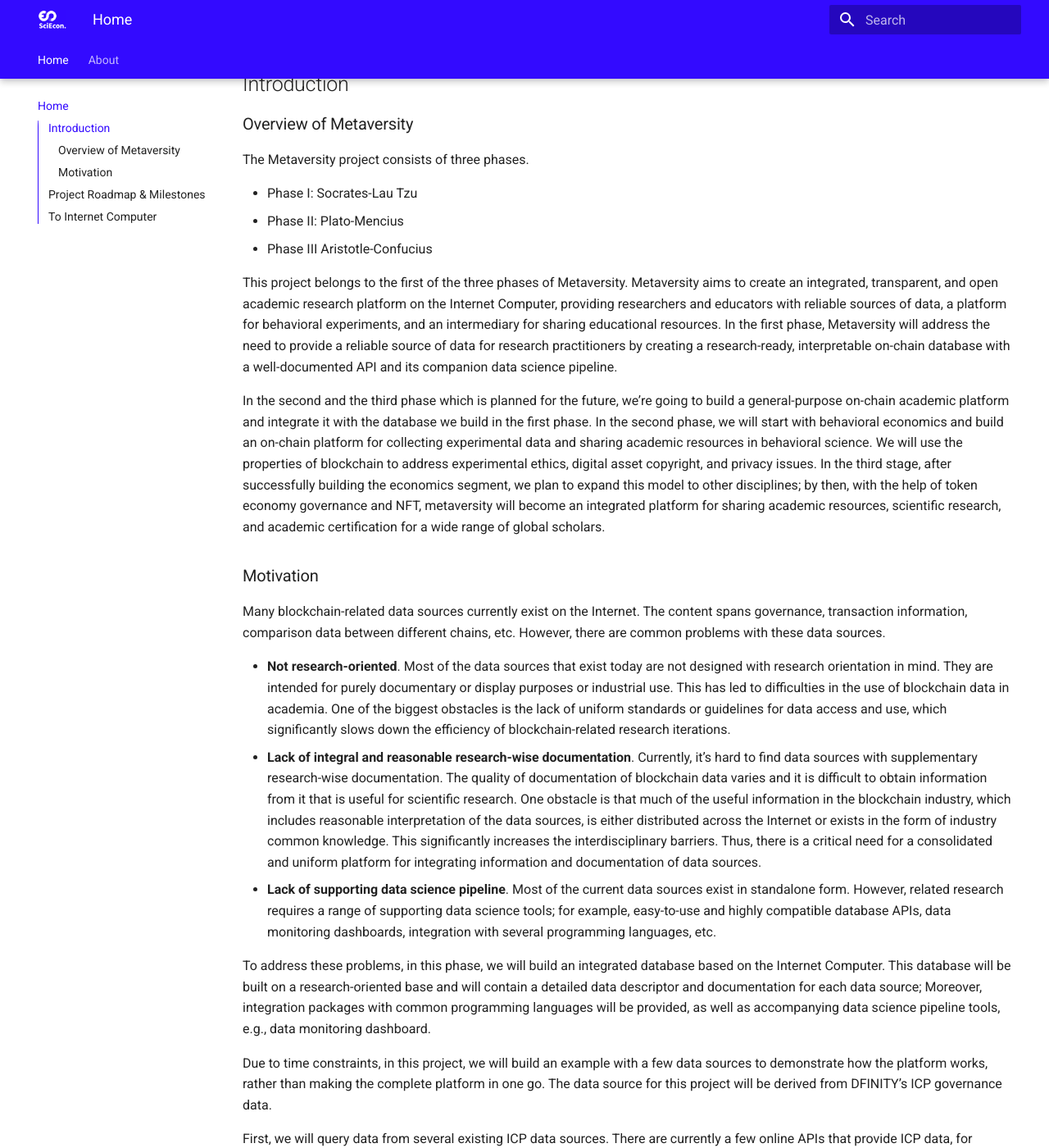
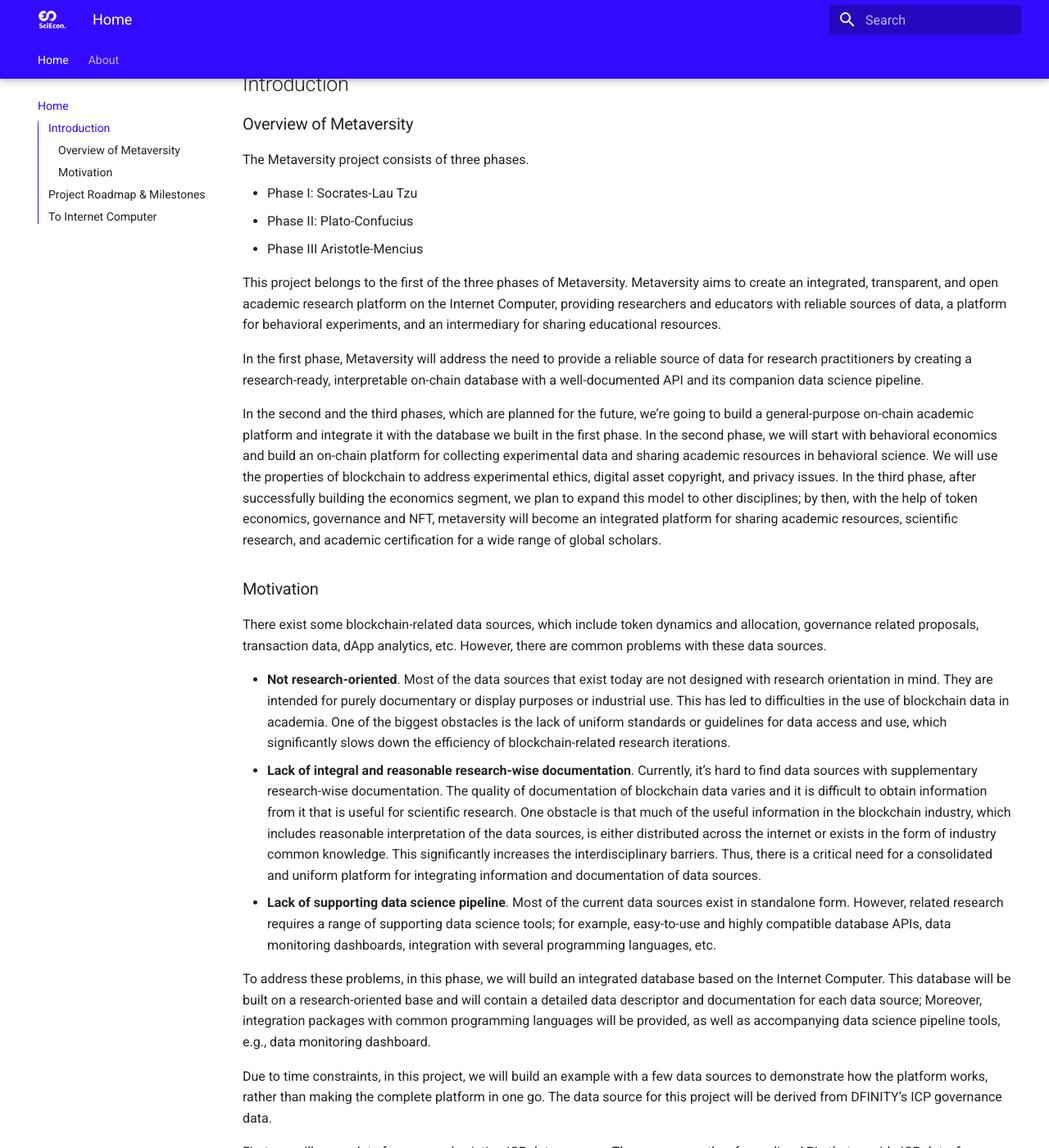
Before and after one commit to SciEcon/metaversity-website, an MkDocs documentation site: the page built from docs/index.md, in a window 1280 px wide and 1400 px high, scrolled down 498 px. Shown: the whole window at 82% size. Built offline with MkDocs 1.6.1 and Material for MkDocs 9.7.7, drawn with Linux system fonts in a browser that asks for light colours; some of the changed text lies outside the part shown.

Commit message:
fix grammar and rebuild

```diff
--- a/docs/index.md
+++ b/docs/index.md
@@ -12,20 +12,21 @@
 The Metaversity project consists of three phases.
 
 - Phase I: Socrates-Lau Tzu
-- Phase II: Plato-Mencius
-- Phase III Aristotle-Confucius
+- Phase II: Plato-Confucius
+- Phase III Aristotle-Mencius
 
 This project belongs to the first of the three phases of Metaversity. Metaversity aims to create an integrated, transparent, and open academic research platform on the Internet Computer, providing researchers and educators with reliable sources of data, a platform for behavioral experiments, and an intermediary for sharing educational resources.
+
 In the first phase, Metaversity will address the need to provide a reliable source of data for research practitioners by creating a research-ready, interpretable on-chain database with a well-documented API and its companion data science pipeline.
 
-In the second and the third phase which is planned for the future, we’re going to build a general-purpose on-chain academic platform and integrate it with the database we build in the first phase. In the second phase, we will start with behavioral economics and build an on-chain platform for collecting experimental data and sharing academic resources in behavioral science. We will use the properties of blockchain to address experimental ethics, digital asset copyright, and privacy issues. In the third stage, after successfully building the economics segment, we plan to expand this model to other disciplines; by then, with the help of token economy governance and NFT, metaversity will become an integrated platform for sharing academic resources, scientific research, and academic certification for a wide range of global scholars.
+In the second and the third phases, which are planned for the future, we’re going to build a general-purpose on-chain academic platform and integrate it with the database we built in the first phase. In the second phase, we will start with behavioral economics and build an on-chain platform for collecting experimental data and sharing academic resources in behavioral science. We will use the properties of blockchain to address experimental ethics, digital asset copyright, and privacy issues. In the third phase, after successfully building the economics segment, we plan to expand this model to other disciplines; by then, with the help of token economics, governance and NFT, metaversity will become an integrated platform for sharing academic resources, scientific research, and academic certification for a wide range of global scholars.
 
 ### Motivation
 
-Many blockchain-related data sources currently exist on the Internet. The content spans governance, transaction information, comparison data between different chains, etc. However, there are common problems with these data sources.
+There exist some blockchain-related data sources, which include token dynamics and allocation, governance related proposals, transaction data, dApp analytics, etc. However, there are common problems with these data sources.
 
 - **Not research-oriented**. Most of the data sources that exist today are not designed with research orientation in mind. They are intended for purely documentary or display purposes or industrial use. This has led to difficulties in the use of blockchain data in academia. One of the biggest obstacles is the lack of uniform standards or guidelines for data access and use, which significantly slows down the efficiency of blockchain-related research iterations.
-- **Lack of integral and reasonable research-wise documentation**. Currently, it’s hard to find data sources with supplementary research-wise documentation. The quality of documentation of blockchain data varies and it is difficult to obtain information from it that is useful for scientific research. One obstacle is that much of the useful information in the blockchain industry, which includes reasonable interpretation of the data sources, is either distributed across the Internet or exists in the form of industry common knowledge. This significantly increases the interdisciplinary barriers. Thus, there is a critical need for a consolidated and uniform platform for integrating information and documentation of data sources.
+- **Lack of integral and reasonable research-wise documentation**. Currently, it’s hard to find data sources with supplementary research-wise documentation. The quality of documentation of blockchain data varies and it is difficult to obtain information from it that is useful for scientific research. One obstacle is that much of the useful information in the blockchain industry, which includes reasonable interpretation of the data sources, is either distributed across the internet or exists in the form of industry common knowledge. This significantly increases the interdisciplinary barriers. Thus, there is a critical need for a consolidated and uniform platform for integrating information and documentation of data sources.
 - **Lack of supporting data science pipeline**. Most of the current data sources exist in standalone form. However, related research requires a range of supporting data science tools; for example, easy-to-use and highly compatible database APIs, data monitoring dashboards, integration with several programming languages, etc.
 
 To address these problems, in this phase, we will build an integrated database based on the Internet Computer. This database will be built on a research-oriented base and will contain a detailed data descriptor and documentation for each data source; Moreover, integration packages with common programming languages will be provided, as well as accompanying data science pipeline tools, e.g., data monitoring dashboard.
@@ -45,11 +46,11 @@
 
 Figure 1 shows the general structure of each data source that we will present. Each data source will consist of three main parts.
 
-The first component is the API itself. At this stage, we plan to provide a more traditional RESTful API and place the data on a centralized server first. The format will be similar to the [Public Dashboard API](https://www.google.com/url?q=https://ic-api.internetcomputer.org/api&sa=D&source=editors&ust=1656587722269640&usg=AOvVaw22OINPory19GRapdq0CHr9) provided by the DFINITY Foundation. We first placed the data on a centralized server to ensure that we could quickly develop features upfront. demonstration and testing. In the future, we have plans to gradually move the data to the Internet Computer and build databases through libraries such as [sudograph](https://www.google.com/url?q=https://github.com/sudograph/sudograph&sa=D&source=editors&ust=1656587722269916&usg=AOvVaw2QYYqtKaNzifT-vqiXcxH0).
+The first component is the API itself. At this stage, we plan to provide a more traditional RESTful API and place the data on a centralized server first. The format will be similar to the [Public Dashboard API](https://www.google.com/url?q=https://ic-api.internetcomputer.org/api&sa=D&source=editors&ust=1656587722269640&usg=AOvVaw22OINPory19GRapdq0CHr9) provided by the DFINITY Foundation. We first place the data on a centralized server to ensure that we could quickly develop features upfront. In the future, we have plans to gradually move the data to the Internet Computer and build databases through libraries such as [sudograph](https://www.google.com/url?q=https://github.com/sudograph/sudograph&sa=D&source=editors&ust=1656587722269916&usg=AOvVaw2QYYqtKaNzifT-vqiXcxH0).
 
 In the second part, we will provide a detailed documentation site hosted on the Internet Computer for each data source. The presentation and structure of the site should be similar to the online documentation of the [Alpha API](https://www.google.com/url?q=https://www.alphavantage.co/documentation/&sa=D&source=editors&ust=1656587722270318&usg=AOvVaw36j0tuF__oXDJX6RIvBWOU). However, unlike the existing API documentation, for each entry in the API we will provide a more academic description (e.g., the research area to which the data may be applied, the role, relevant research, etc.) and examples of use.
 
-In the third part, we will provide the data science pipeline tools that accompany the dataset. These tools are expected to be designed to be common to all datasets. We will provide visualization tools, for example, like [Internet Computer Network Status dashboard](https://www.google.com/url?q=https://dashboard.internetcomputer.org/&sa=D&source=editors&ust=1656587722270664&usg=AOvVaw2a3JPThgukFfytl1bZI6X0). At the same time, we will provide integration with currently popular programming languages to facilitate researchers to quickly put it into use; refer to the [Python wrapper of the Alpha API](https://www.google.com/url?q=https://github.com/RomelTorres/alpha_vantage&sa=D&source=editors&ust=1656587722270918&usg=AOvVaw0GIY3eamWJFAJfw6NZVZ2y) in this part.
+In the third part, we will provide the data science pipeline tools that accompany the dataset. These tools are expected to be designed to be common to all datasets. We will provide visualization tools, for example, like the Internet [Internet Computer Network Status dashboard](https://www.google.com/url?q=https://dashboard.internetcomputer.org/&sa=D&source=editors&ust=1656587722270664&usg=AOvVaw2a3JPThgukFfytl1bZI6X0). At the same time, we will provide integration with popular programming languages to facilitate researchers to quickly put it into use; refer to the [Python wrapper of the Alpha API](https://www.google.com/url?q=https://github.com/RomelTorres/alpha_vantage&sa=D&source=editors&ust=1656587722270918&usg=AOvVaw0GIY3eamWJFAJfw6NZVZ2y) in this part.
 
 ## Project Roadmap & Milestones
 
```
Also changed, not shown: other parts of docs/index.md (+1 -1 lines), docs/About.md (+2 -0 lines), site/About/index.html, site/index.html, site/search/search_index.json, site/sitemap.xml, 1 other file.
